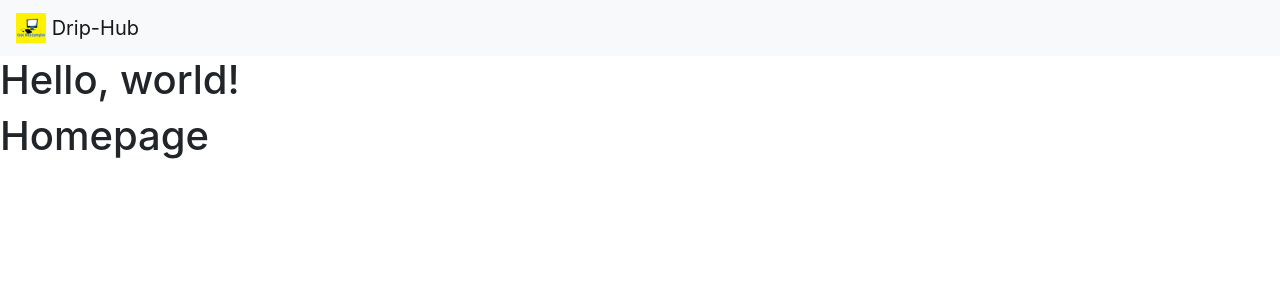
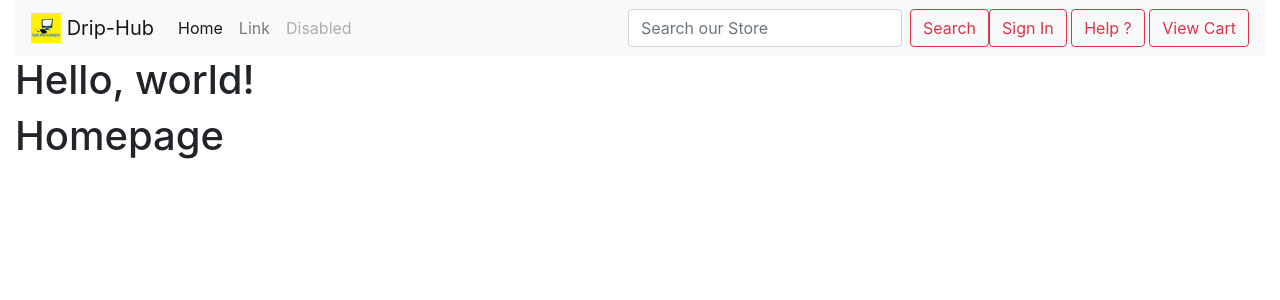
Before and after one commit to codewithlennylen/Drip-Hub-Platform, a Flask app: page / in a window 1280 px wide. Shown: the top 300 px of the page. Run offline with Flask 2, Linux system fonts and the light colour scheme; some libraries are stand-ins or nearby versions.

Commit message:
Update layout.html
Working on the navbar

```diff
--- a/codebase/templates/layout.html
+++ b/codebase/templates/layout.html
@@ -16,14 +16,45 @@
 
 
   <body>
+  <div class="container-fluid">
+
 
     <!-- Navbar with Image and text -->
-    <nav class="navbar navbar-light bg-light">
-      <a class="navbar-brand" href="#">
-        <img src="{{ url_for('static', filename='favicon.ico') }}" width="30" height="30" class="d-inline-block align-top" alt="Logo">
-        Drip-Hub
-      </a>
+
+    <nav class="navbar navbar-expand-lg navbar-light bg-light">
+      <a class="navbar-brand"  href="/">
+        <img src="{{ url_for('static', filename='favicon.ico') }}" width="30" height="30" class="d-inline-block align-top" alt="Logo"> Drip-Hub</a>
+
+      <div class="collapse navbar-collapse" id="navbarTogglerDemo02">
+
+        <ul class="navbar-nav mr-auto mt-2 mt-lg-0">
+          <li class="nav-item active">
+            <a class="nav-link" href="#">Home <span class="sr-only">(current)</span></a>
+          </li>
+          <li class="nav-item">
+            <a class="nav-link" href="#">Link</a>
+          </li>
+          <li class="nav-item">
+            <a class="nav-link disabled" href="#" tabindex="-1" aria-disabled="true">Disabled</a>
+          </li>
+        </ul>
+
+        <form class="form-inline my-2 my-lg-0">
+          <input class="form-control mr-sm-2" type="search" placeholder="Search our Store">
+          <button class="btn btn-outline-danger my-2 my-sm-0" type="submit">Search</button>
+        </form>
+
+        <ul class="navbar-nav my-2 my-lg-0">
+          <li class="nav-item active">
+            <button class="btn btn-outline-danger my-2 my-sm-0" type="submit">Sign In</button>
+            <button class="btn btn-outline-danger my-2 my-sm-0" type="submit">Help ?</button>
+            <button class="btn btn-outline-danger my-2 my-sm-0" type="submit">View Cart</button>
+          </li>
+        </ul>
+
+      </div>
     </nav>
+
 
     <h1>Hello, world!</h1>
 
@@ -38,6 +69,9 @@
     <script src="https://code.jquery.com/jquery-3.4.1.slim.min.js" integrity="sha384-J6qa4849blE2+poT4WnyKhv5vZF5SrPo0iEjwBvKU7imGFAV0wwj1yYfoRSJoZ+n" crossorigin="anonymous"></script>
     <script src="https://cdn.jsdelivr.net/npm/popper.js@1.16.0/dist/umd/popper.min.js" integrity="sha384-Q6E9RHvbIyZFJoft+2mJbHaEWldlvI9IOYy5n3zV9zzTtmI3UksdQRVvoxMfooAo" crossorigin="anonymous"></script>
     <script src="https://stackpath.bootstrapcdn.com/bootstrap/4.4.1/js/bootstrap.min.js" integrity="sha384-wfSDF2E50Y2D1uUdj0O3uMBJnjuUD4Ih7YwaYd1iqfktj0Uod8GCExl3Og8ifwB6" crossorigin="anonymous"></script>
+
+
+  </div>
   </body>
 
 
```
